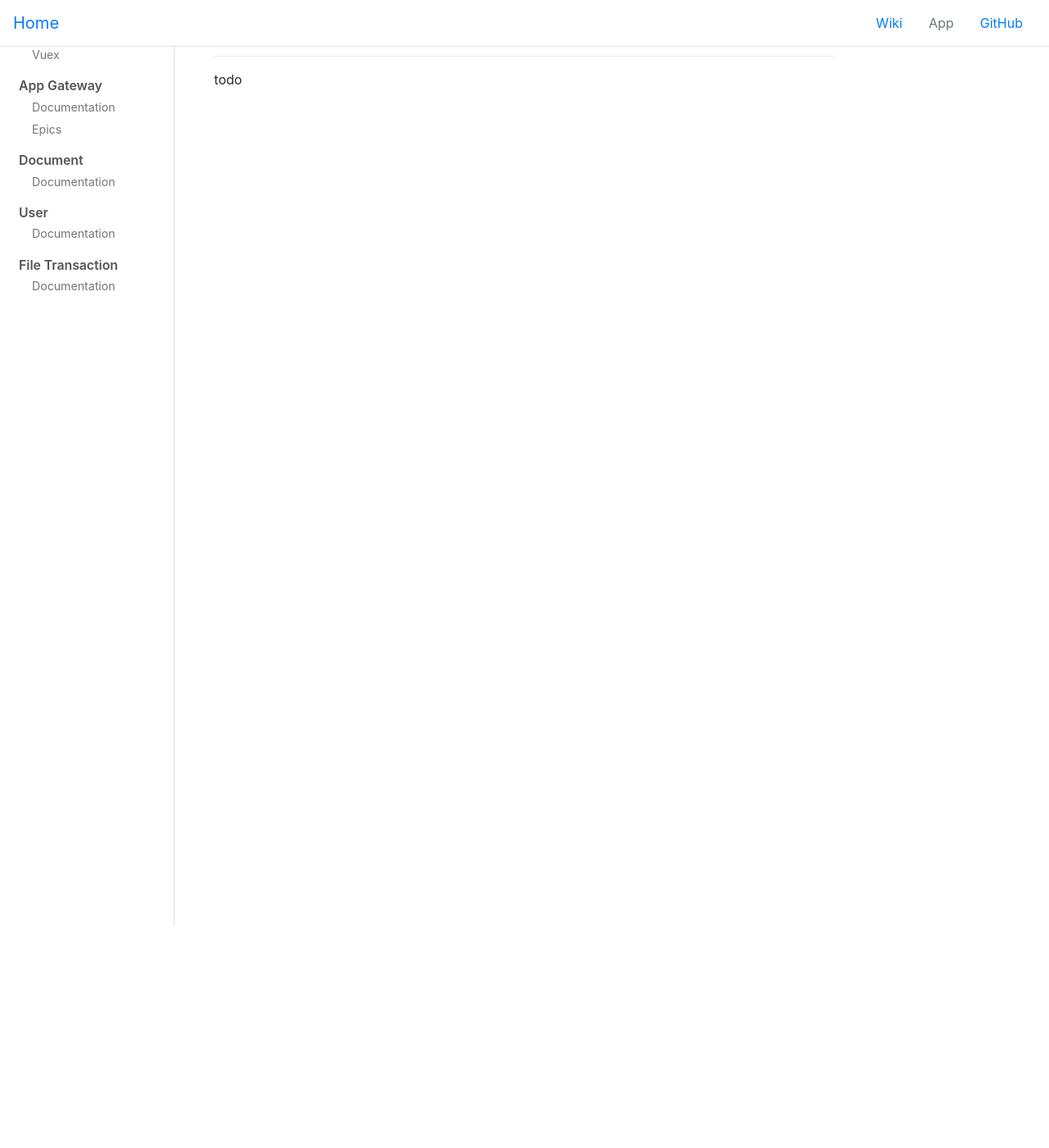
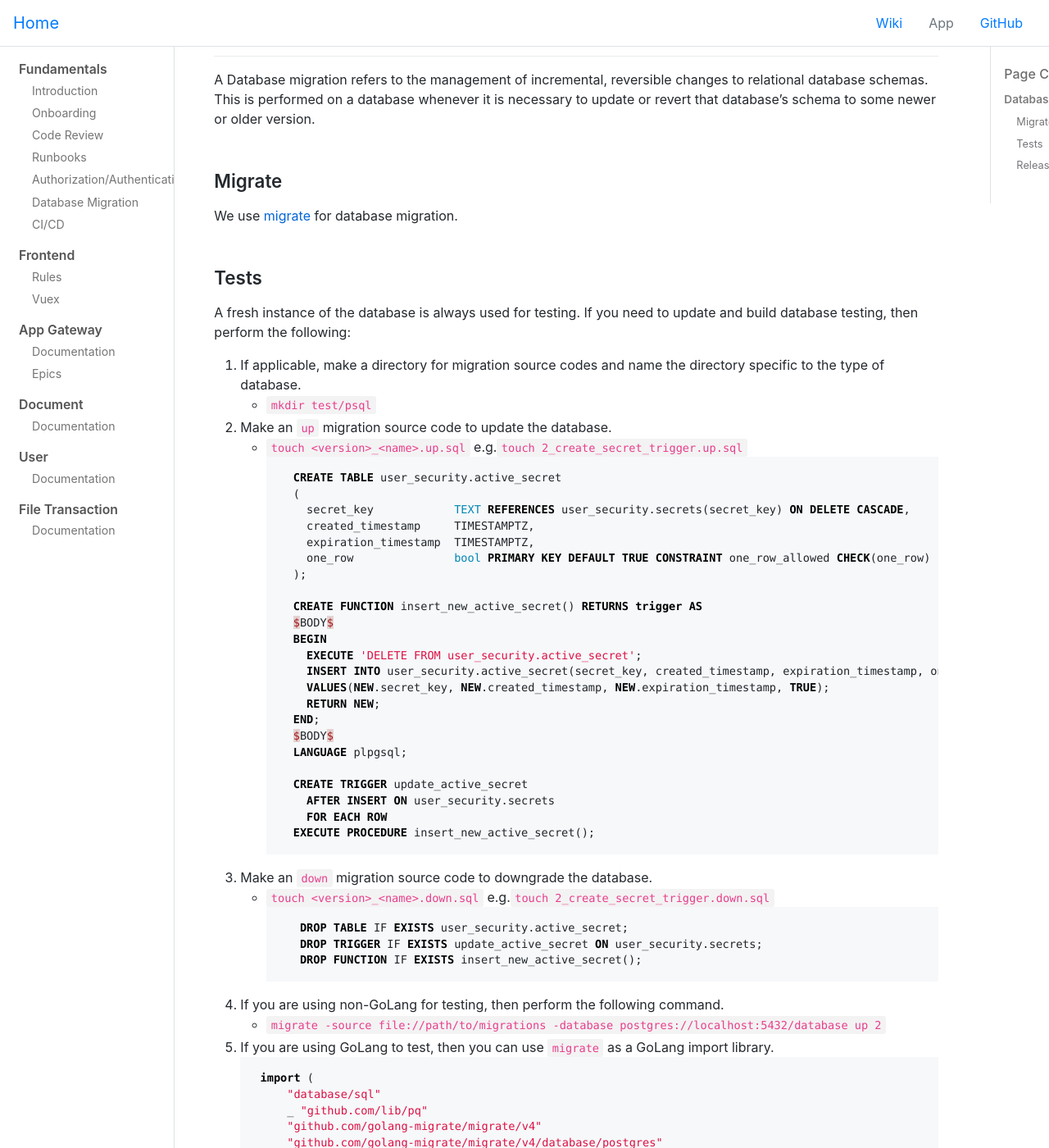
Before and after one commit to hwsc-org/hwsc-org.github.io, a Jekyll site: the page built from wikis/fundamentals/db-migration.md, in a window 1280 px wide and 1400 px high, scrolled down 271 px. Shown: the whole window at 82% size. Built offline with Jekyll 4.4.1, drawn with Linux system fonts in a browser that asks for light colours; comment, search, counter and statistics services are not loaded; before the commit the page ends 901 px from its top, so only the background shows below that; some of the changed text lies outside the part shown.

Commit message:
Add db-migration doc

````diff
--- a/js/main.js
+++ b/js/main.js
@@ -48,6 +48,7 @@ $(document).ready(function() {
     // ORDER MATTERS, also replace .md extension to .html
     'Introduction': `${FUNDAMENTALS_PATH}intro.html`,
     'Onboarding': `${FUNDAMENTALS_PATH}onboarding.html`,
+    'Code Review': `${FUNDAMENTALS_PATH}code-review.html`,
     'Runbooks': `${FUNDAMENTALS_PATH}runbooks.html`,
     'Authorization/Authentication': `${FUNDAMENTALS_PATH}authority.html`,
     'Database Migration': `${FUNDAMENTALS_PATH}db-migration.html`,
--- a/wikis/fundamentals/db-migration.md
+++ b/wikis/fundamentals/db-migration.md
@@ -7,4 +7,97 @@ redirect_from:
   - "/wikis/fundamentals/"
 ---
 ## Database Migration
-todo
+A Database migration refers to the management of incremental, reversible changes to relational database schemas.
+This is performed on a database whenever it is necessary to update or revert that database's schema to some newer or older version.
+
+### Migrate
+We use [migrate](https://github.com/golang-migrate/migrate) for database migration.
+
+### Tests
+A fresh instance of the database is always used for testing.
+If you need to update and build database testing, then perform the following:
+1. If applicable, make a directory for migration source codes and name the directory specific to the type of database.
+    - `mkdir test/psql`
+2. Make an `up` migration source code to update the database.
+    - `touch <version>_<name>.up.sql` e.g.`touch 2_create_secret_trigger.up.sql`
+        ```sql
+        CREATE TABLE user_security.active_secret
+        (
+          secret_key            TEXT REFERENCES user_security.secrets(secret_key) ON DELETE CASCADE,
+          created_timestamp     TIMESTAMPTZ,
+          expiration_timestamp  TIMESTAMPTZ,
+          one_row               bool PRIMARY KEY DEFAULT TRUE CONSTRAINT one_row_allowed CHECK(one_row)
+        );
+
+        CREATE FUNCTION insert_new_active_secret() RETURNS trigger AS
+        $BODY$
+        BEGIN
+          EXECUTE 'DELETE FROM user_security.active_secret';
+          INSERT INTO user_security.active_secret(secret_key, created_timestamp, expiration_timestamp, one_row)
+          VALUES(NEW.secret_key, NEW.created_timestamp, NEW.expiration_timestamp, TRUE);
+          RETURN NEW;
+        END;
+        $BODY$
+        LANGUAGE plpgsql;
+
+        CREATE TRIGGER update_active_secret
+          AFTER INSERT ON user_security.secrets
+          FOR EACH ROW
+        EXECUTE PROCEDURE insert_new_active_secret();
+        ```
+3. Make an `down` migration source code to downgrade the database.
+   - `touch <version>_<name>.down.sql` e.g.`touch 2_create_secret_trigger.down.sql`
+        ```sql
+        DROP TABLE IF EXISTS user_security.active_secret;
+        DROP TRIGGER IF EXISTS update_active_secret ON user_security.secrets;
+        DROP FUNCTION IF EXISTS insert_new_active_secret();
+        ```
+4. If you are using non-GoLang for testing, then perform the following command.
+    - `migrate -source file://path/to/migrations -database postgres://localhost:5432/database up 2`
+5. If you are using GoLang to test, then you can use `migrate` as a GoLang import library.
+    ```golang
+    import (
+        "database/sql"
+        _ "github.com/lib/pq"
+        "github.com/golang-migrate/migrate/v4"
+        "github.com/golang-migrate/migrate/v4/database/postgres"
+        _ "github.com/golang-migrate/migrate/v4/source/file"
+    )
+
+    func main() {
+        db, err := sql.Open("postgres", "postgres://localhost:5432/database?sslmode=enable")
+        driver, err := postgres.WithInstance(db, &postgres.Config{})
+        m, err := migrate.NewWithDatabaseInstance(
+            "file:///test/psql",
+            "postgres", driver)
+        m.Steps(2)
+    }
+    ```
+6. You can also use remote repository to fetch migration source scripts.
+    ```golang
+        import (
+            "database/sql"
+            _ "github.com/lib/pq"
+            "github.com/golang-migrate/migrate/v4"
+            "github.com/golang-migrate/migrate/v4/database/postgres"
+            _ "github.com/golang-migrate/migrate/v4/source/file"
+        )
+
+        func main() {
+            db, err := sql.Open("postgres", "postgres://localhost:5432/database?sslmode=enable")
+            driver, err := postgres.WithInstance(db, &postgres.Config{})
+            m, err := migrate.NewWithDatabaseInstance(
+                "github://user:personal-access-token@owner/repo/path#ref",
+                "postgres", driver)
+            m.Steps(2)
+        }
+    ```
+7. To release the new migration source script refer to the [releases](https://hwsc-org.github.io/wikis/fundamentals/db-migration.html#releases) section.
+
+### Releases
+1. Update the `hwsc-devops` [db-migrations](https://github.com/hwsc-org/hwsc-dev-ops/tree/master/db-migrations).
+    - `test` folder is for integration tests.
+    - `int` folder is for developmental deployment.
+    - `ext` folder is for external releases.
+2. These folders are used to determine the state of the database at the time of use.
+3. Modification is not allowed in these folders. Use `up` and `down` or prepare a new migration source script.
````
Also changed, not shown: wikis/fundamentals/code-review.md (added, +11 -0 lines), wikis/fundamentals/onboarding.md (+1 -1 lines).
